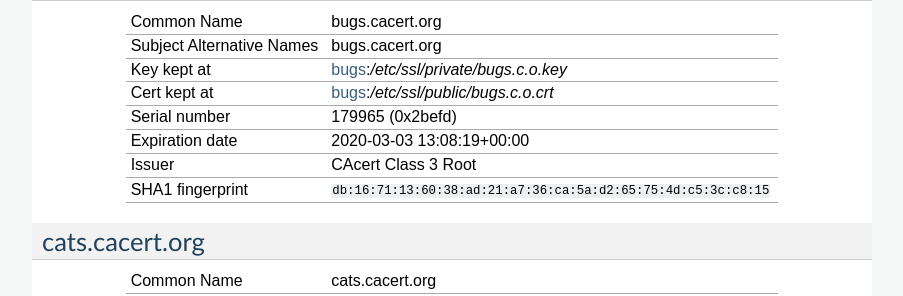
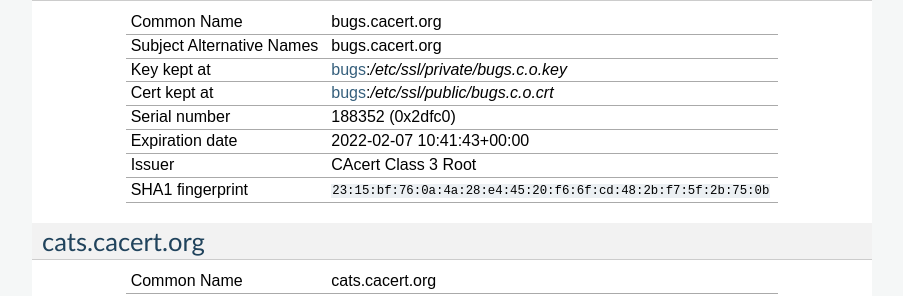
Before and after one commit to CAcertOrg/cacert-infradocs, a Sphinx documentation site: the page built from docs/certlist.rst, in a window 1280 px wide and 900 px high, scrolled down 1598 px. Shown: the part 152-448 px from the top of the window, without its empty margins (198-1101 px from the left). Built offline with Sphinx 7.4.7, drawn with Linux system fonts in a browser that asks for light colours; pages that are not in the unit, such as notebooks, are missing from menus.

Commit message:
Renew certificate for bugs.cacert.org

```diff
--- a/docs/systems/bugs.rst
+++ b/docs/systems/bugs.rst
@@ -268,9 +268,9 @@
    :altnames:   DNS:bugs.cacert.org
    :certfile:   /etc/ssl/public/bugs.c.o.crt
    :keyfile:    /etc/ssl/private/bugs.c.o.key
-   :serial:     02BEFD
-   :expiration: Mar 03 13:08:19 2020 GMT
-   :sha1fp:     DB:16:71:13:60:38:AD:21:A7:36:CA:5A:D2:65:75:4D:C5:3C:C8:15
+   :serial:     02DFC0
+   :expiration: Feb 07 10:41:43 2022 GMT
+   :sha1fp:     23:15:BF:76:0A:4A:28:E4:45:20:F6:6F:CD:48:2B:F7:5F:2B:75:0B
    :issuer:     CAcert Class 3 Root
 
 .. index::
```
